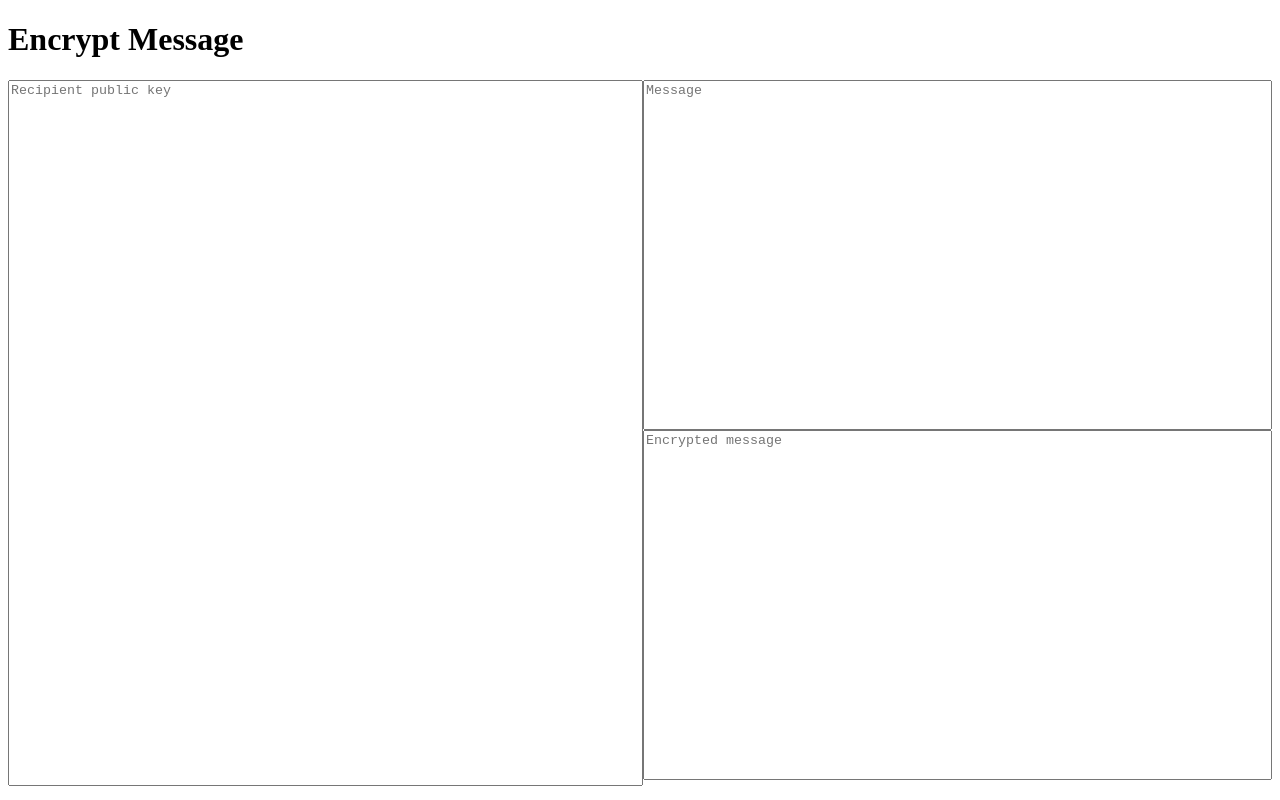
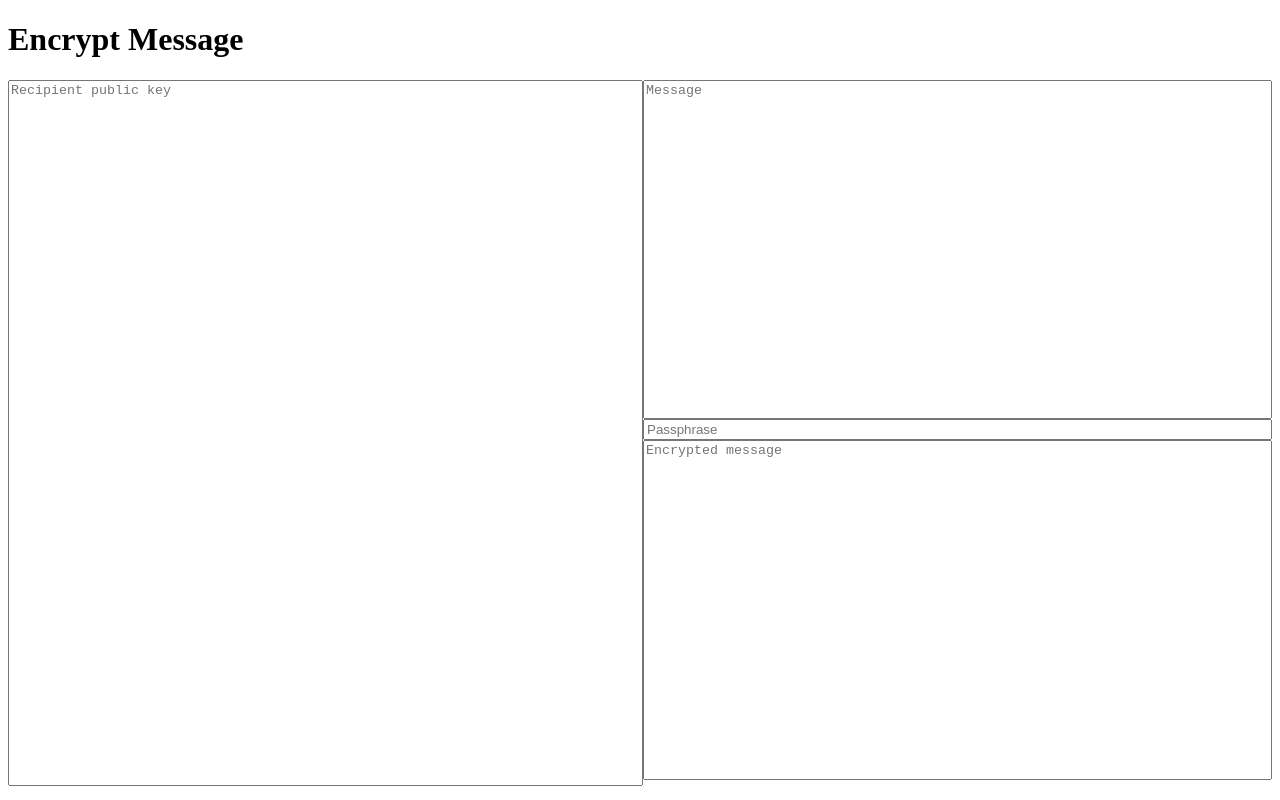
Before and after one commit to marco-vidali/pgp-messages, a Next.js app: page /encrypt in a window 1280 px wide. Built offline with nearby package versions, Linux system fonts and the light colour scheme.

Commit message:
Add passphrase input

```diff
--- a/app/encrypt/page.tsx
+++ b/app/encrypt/page.tsx
@@ -6,6 +6,7 @@ export default function Page() {
     const [recipientPublicKey, setRecipientPublicKey] = useState("");
     const [message, setMessage] = useState("");
     const [encryptedMessage, setEncryptedMessage] = useState("");
+    const [passphrase, setPassphrase] = useState("");
 
     return (
         <>
@@ -32,6 +33,14 @@ export default function Page() {
                         value={message}
                         onChange={(e) => setMessage(e.target.value)}
                     />
+
+                    <input
+                        type="password"
+                        placeholder="Passphrase"
+                        value={passphrase}
+                        onChange={(e) => setPassphrase(e.target.value)}
+                    />
+
                     <textarea
                         placeholder="Encrypted message"
                         readOnly
```
